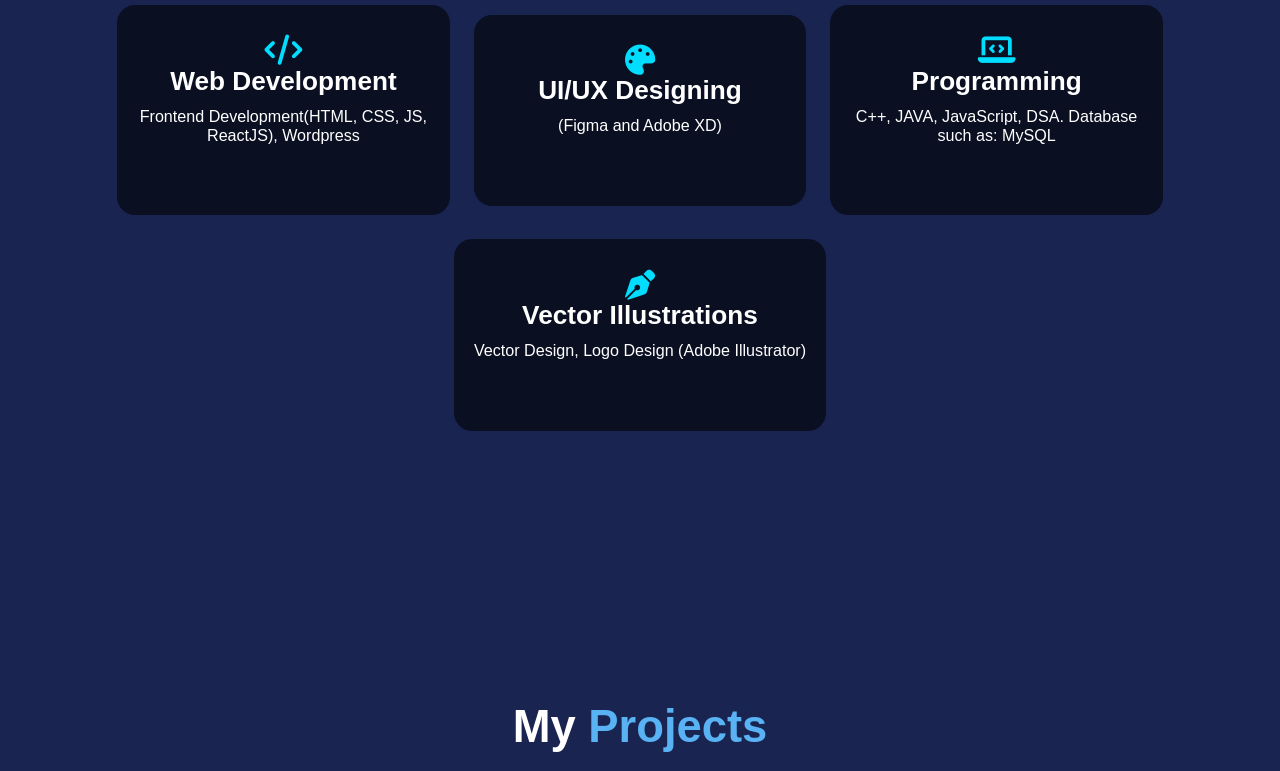
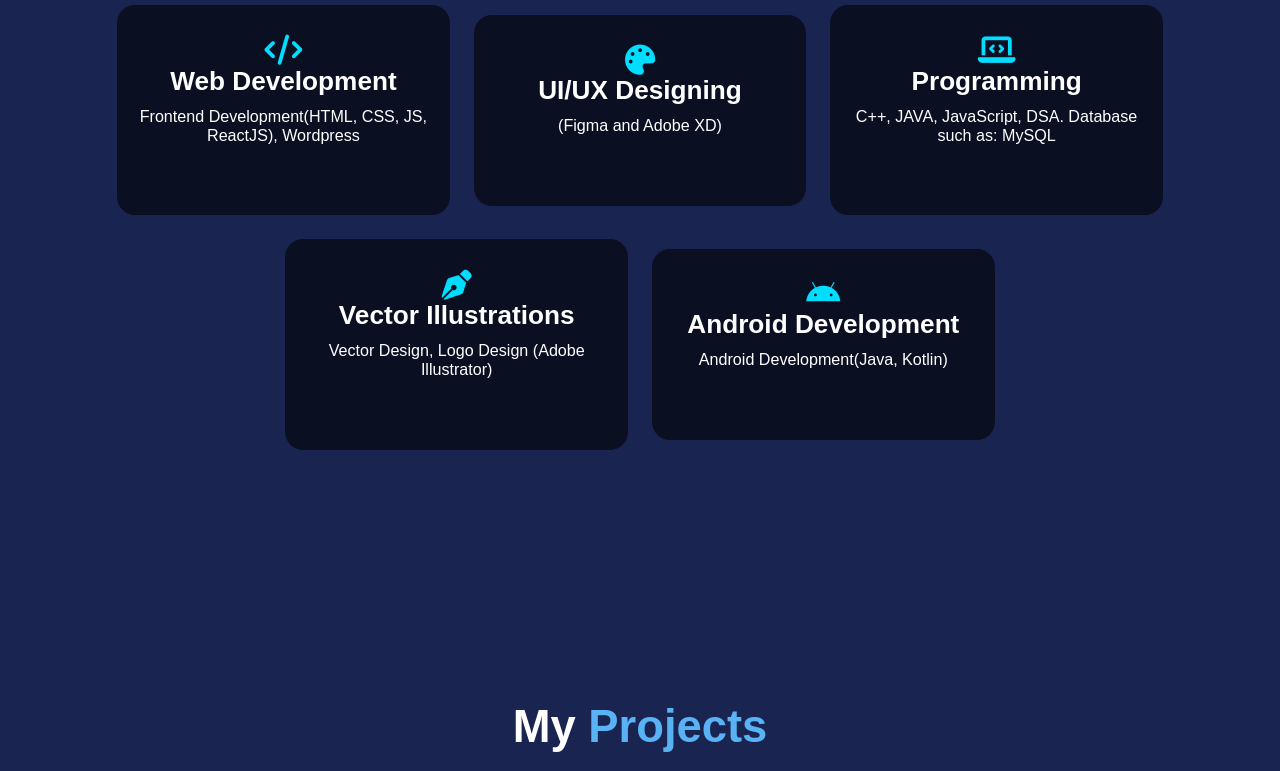
Before and after one commit to Viditsoni9123/My-Personal-Portfolio-Website, a plain HTML site: page index.html in a window 1280 px wide. Shown: the part 1800-2571 px from the top of the page. Drawn offline with nearby package versions, Linux system fonts and the light colour scheme.

Commit message:
Update index.html

```diff
--- a/index.html
+++ b/index.html
@@ -92,6 +92,13 @@
                     <p>Vector Design, Logo Design (Adobe Illustrator)</p>
                     <!-- <a href="#" class="btn_2">Read More</a> -->
                 </div>
+                <div class="services-box">
+                <i class="fa-brands fa-android"></i>
+                <h3> Android Development </h3>
+                <!-- <p>I am a frontend wed developer. Using technologies such as HTML, CSS, JS, ReactJS, Wordpress. </p> -->
+                <p>Android Development(Java, Kotlin)</p>
+                <!-- <a href="#" class="btn_2">Read More</a> -->
+            </div>
 
         </div>
     </section>
```
